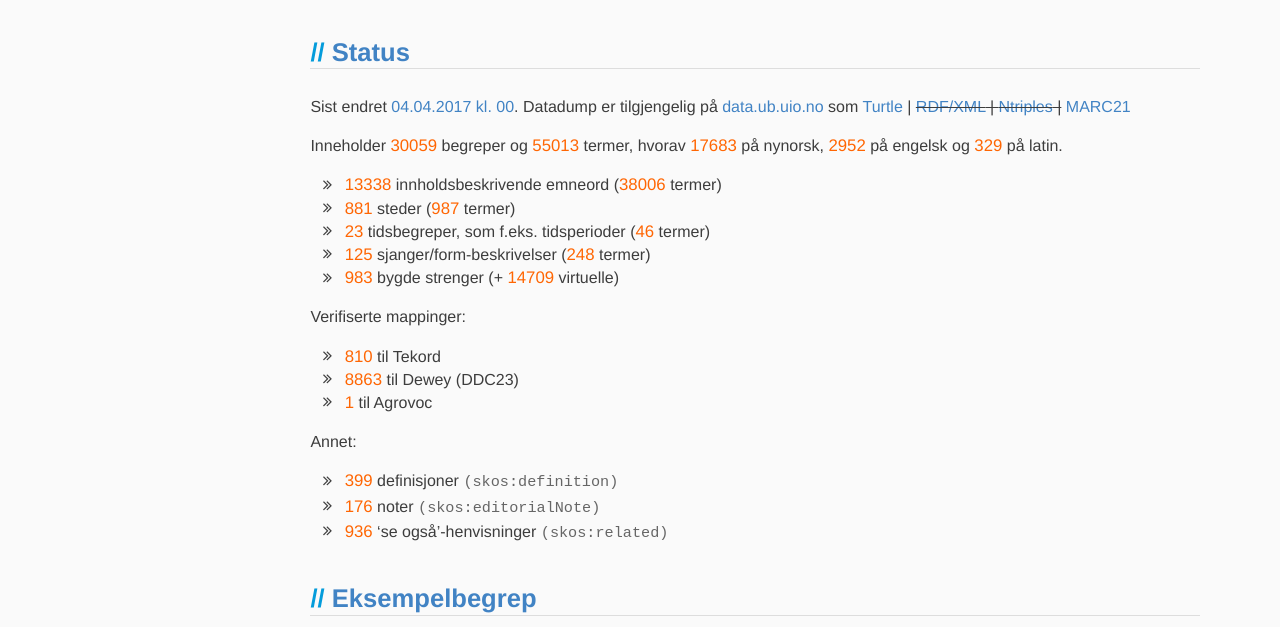
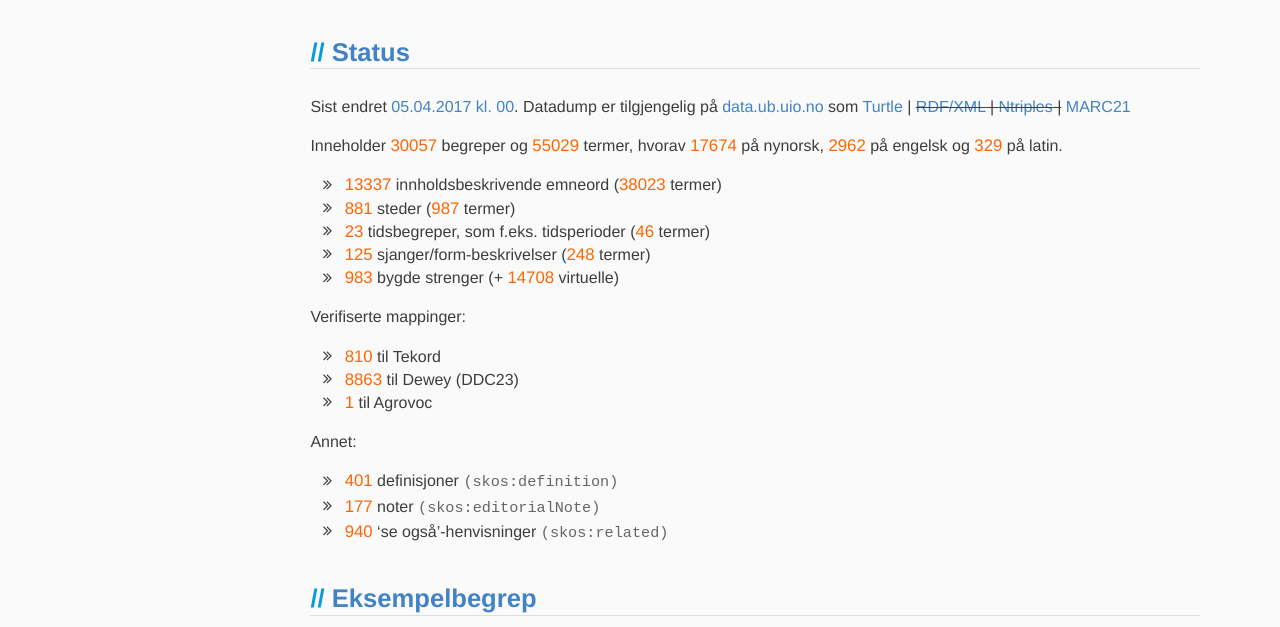
Before and after one commit to realfagstermer/realfagstermer.github.io, a Jekyll site: the page built from index.html, in a window 1280 px wide and 900 px high. Shown: the part 174-801 px from the top of the window. Built offline with Jekyll 4.4.1, drawn with Linux system fonts in a browser that asks for light colours; nearby versions of some CDN libraries; library files that are not in the unit come from our copies.

Commit message:
Update stats

```diff
--- a/_data/stats_current.json
+++ b/_data/stats_current.json
@@ -1,6 +1,6 @@
 {
-  "concepts": 30059,
-  "conceptsWithoutStrings": 14367,
+  "concepts": 30057,
+  "conceptsWithoutStrings": 14366,
   "facets": {
     "CompoundConcept": {
       "concepts": 983,
@@ -57,22 +57,22 @@
     },
     "Topic": {
       "altLabels": {
-        "en": 452,
+        "en": 458,
         "la": 23,
-        "nb": 3803,
-        "nn": 4997
+        "nb": 3820,
+        "nn": 5004
       },
-      "concepts": 13338,
+      "concepts": 13337,
       "prefLabels": {
-        "en": 2445,
+        "en": 2449,
         "la": 305,
-        "nb": 13337,
-        "nn": 12644
+        "nb": 13336,
+        "nn": 12628
       },
-      "terms": 38006
+      "terms": 38023
     },
     "VirtualCompoundConcept": {
-      "concepts": 14709,
+      "concepts": 14708,
       "prefLabels": {},
       "terms": 0
     }
@@ -80,11 +80,11 @@
   "features": {
     "broadMatch": 1024,
     "closeMatch": 1348,
-    "definition": 399,
-    "editorialNote": 176,
-    "exactMatch": 6321,
+    "definition": 401,
+    "editorialNote": 177,
+    "exactMatch": 6320,
     "narrowMatch": 0,
-    "related": 936,
+    "related": 940,
     "relatedMatch": 2411
   },
   "mappings": {
@@ -93,11 +93,11 @@
     "tekord": 810
   },
   "terms": {
-    "_sum": 55013,
-    "en": 2952,
+    "_sum": 55029,
+    "en": 2962,
     "la": 329,
-    "nb": 34049,
-    "nn": 17683
+    "nb": 34064,
+    "nn": 17674
   },
-  "ts": 1491264850
+  "ts": 1491351196
 }
```
Also changed, not shown: _data/stats.json.
